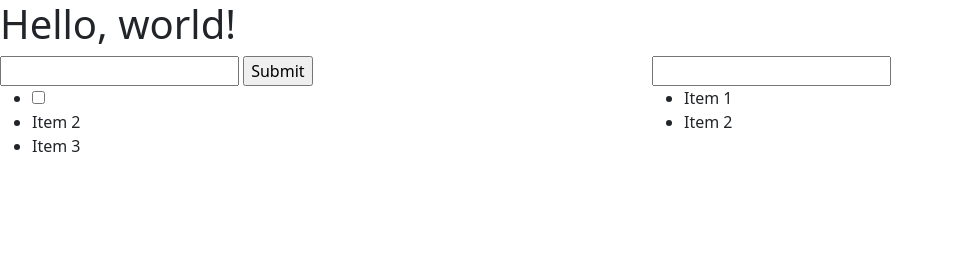
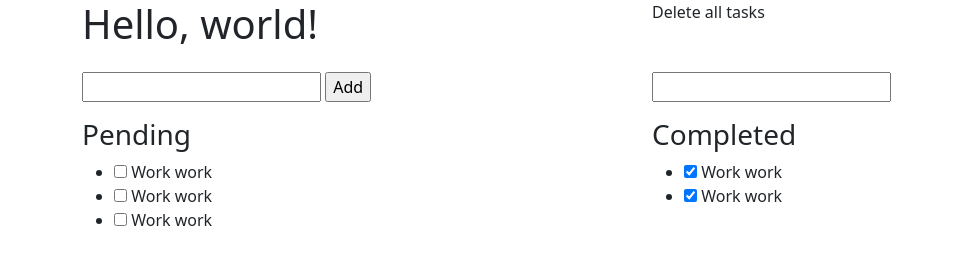
Before and after one commit to cepc90/TakeHomeSrFsCarlosParraga, a website: page public/index.html in a window 1280 px wide. Shown: the whole page, without its empty margins (0-954 px from the left). Drawn offline with nearby package versions, Linux system fonts and the light colour scheme.

Commit message:
Redo the html

```diff
--- a/public/index.html
+++ b/public/index.html
@@ -7,34 +7,63 @@
   <link href="https://cdn.jsdelivr.net/npm/bootstrap@5.3.0-alpha3/dist/css/bootstrap.min.css" rel="stylesheet" integrity="sha384-KK94CHFLLe+nY2dmCWGMq91rCGa5gtU4mk92HdvYe+M/SXH301p5ILy+dN9+nJOZ" crossorigin="anonymous">
 </head>
 <body>
-<h1>Hello, world!</h1>
+<div class="container">
   <div class="row">
     <div class="col">
+      <h1>Hello, world!</h1>
+    </div>
+    <div class="col text-right">
+      Delete all tasks
+    </div>
+  </div>
+
+  <div class="row mt-3">
+    <div class="col">
       <input type="text"/>
-    <input type="submit">
+      <input type="submit" value="Add">
     </div>
     <div class="col">
       <input type="text"/>
     </div>
   </div>
-<div class="row">
+
+  <div class="row mt-3">
     <div class="col">
+      <h3>Pending</h3>
       <ul>
         <li>
           <input type="checkbox" name="myCheckbox" value="true">
+          Work work
         </li>
-      <li>Item 2</li>
-      <li>Item 3</li>
+        <li>
+          <input type="checkbox" name="myCheckbox" value="true">
+          Work work
+        </li>
+        <li>
+          <input type="checkbox" name="myCheckbox" value="true">
+          Work work
+        </li>
       </ul>
     </div>
+
     <div class="col">
+      <h3>Completed</h3>
       <ul>
-      <li>Item 1</li>
-      <li>Item 2</li>
+        <li>
+          <input type="checkbox" name="myCheckbox" value="true" checked>
+          Work work
+        </li>
+        <li>
+          <input type="checkbox" name="myCheckbox" value="true" checked>
+          Work work
+        </li>
       </ul>
     </div>
   </div>
 
+</div>
+
+
 <script src="https://cdn.jsdelivr.net/npm/bootstrap@5.3.0-alpha3/dist/js/bootstrap.bundle.min.js" integrity="sha384-ENjdO4Dr2bkBIFxQpeoTz1HIcje39Wm4jDKdf19U8gI4ddQ3GYNS7NTKfAdVQSZe" crossorigin="anonymous"></script>
 </body>
 </html>
```
Lines whose indentation alone changed are shown as unchanged.
